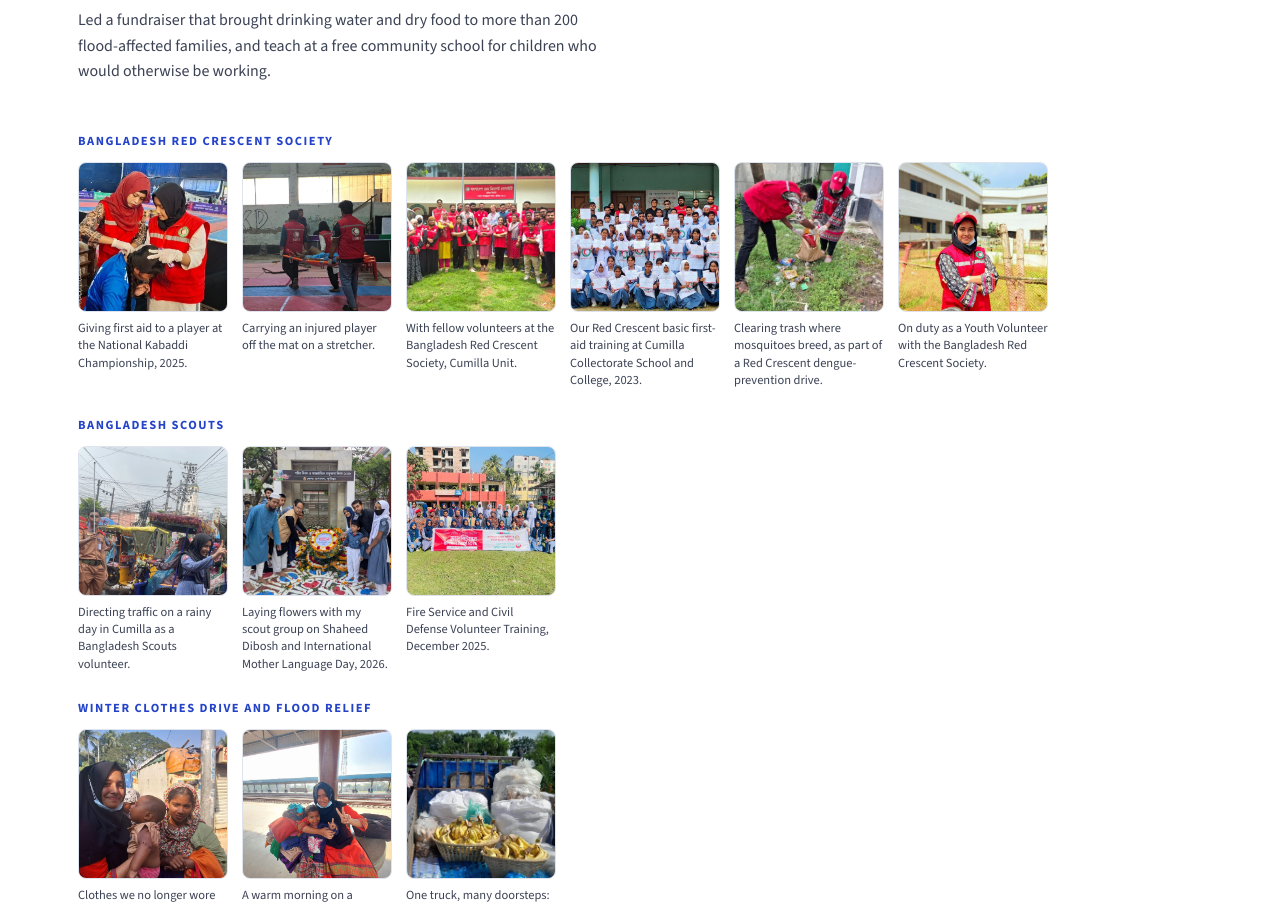
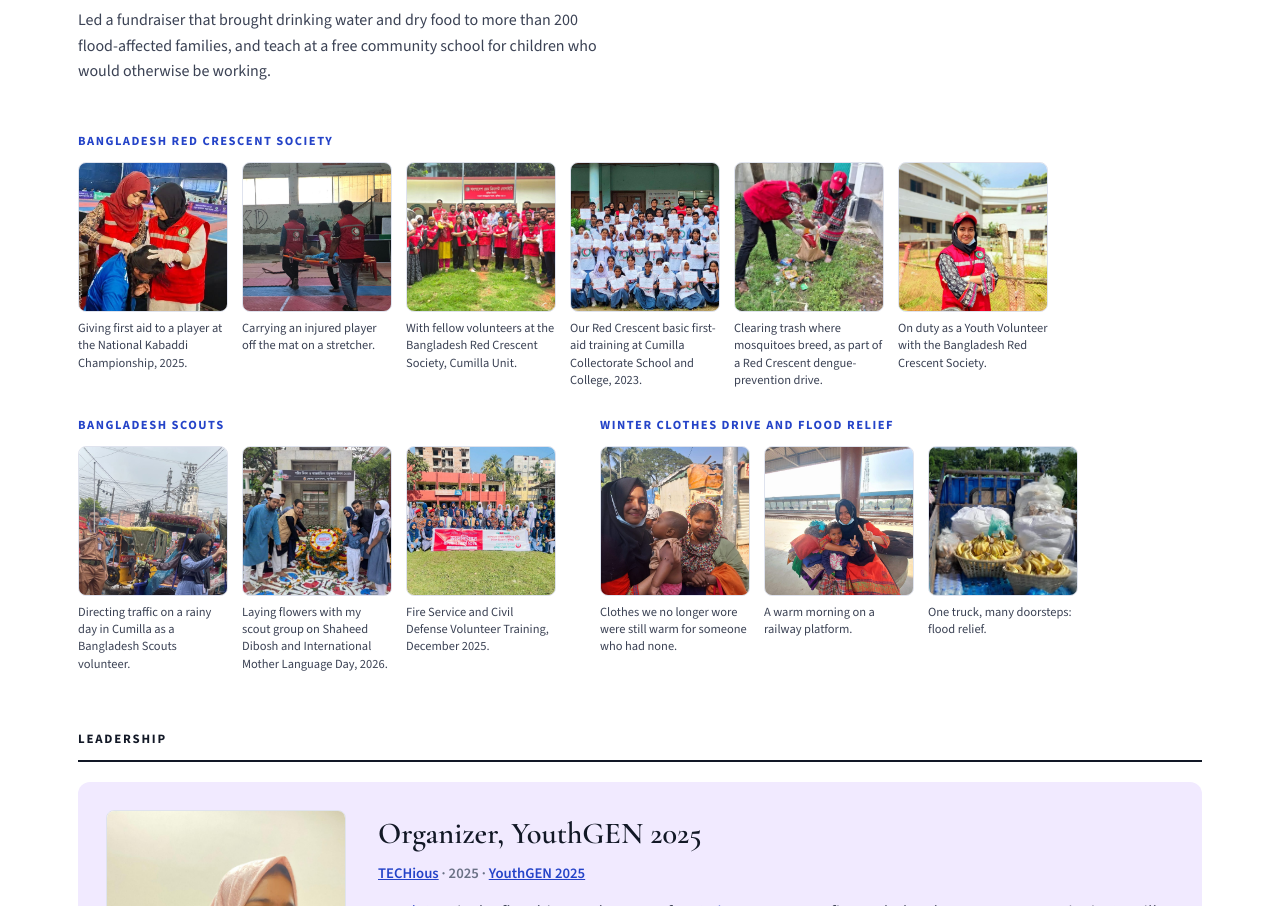
Before and after one commit to fatematujjohuratonni/tonni-portfolio, a plain HTML site: page index.html in a window 1280 px wide. Shown: the part 7001-7907 px from the top of the page. Drawn offline with nearby package versions, Linux system fonts and the light colour scheme.

Commit message:
Service: show Scouts and relief photo groups side by side
Co-Authored-By: Claude Opus 5.5 <noreply@anthropic.com>
Claude-Session: https://claude.ai/code/session_01Ja8CpTwkKHjqj9GyXGceqw

```diff
--- a/index.html
+++ b/index.html
@@ -141,6 +141,8 @@ section.sec.alt{background:var(--paper-2)}
 .thumbs.sm .thumb,.thumbs.sm .thumb .zoom{width:150px}
 .thumbs.sm .thumb .zoom{height:150px}
 .thumbs.sm .thumb figcaption,.thumbs.sm .thumb p{font-size:.78rem}
+.grps{display:flex;flex-wrap:wrap;column-gap:44px}
+.grp-col{flex:0 1 auto;min-width:0}
 .grp{margin:26px 0 10px;font-size:.78rem;font-weight:700;letter-spacing:.12em;text-transform:uppercase;color:var(--blue)}
 .thumb .zoom,.thumb video{width:190px;height:190px;border-radius:8px;overflow:hidden;background:#fff;border:1px solid var(--line)}
 .thumb .zoom img{width:100%;height:100%;object-fit:cover}
@@ -426,7 +428,7 @@ footer b{color:#fff;font-family:var(--serif);font-size:1.3rem;letter-spacing:.05
   var role = function(r){ return '<article class="roleitem"><h3>'+esc(r.title)+'</h3><p class="when">'+esc(r.dates)+'</p><p>'+fmt(r.text)+'</p></article>'; };
   h += '<section class="sec" id="service"><div class="wrap">'+head('04 · Community Service & Leadership','Community Service & Leadership',S.lead)
      + '<h3 class="sub">Community service</h3><div class="roles">'+S.volunteering.map(role).join('')+'</div>'
-     + (S.photoGroups||[{label:'',photos:S.photos||[]}]).map(function(g){return (g.label?'<p class="grp">'+esc(g.label)+'</p>':'')+'<div class="thumbs sm">'+g.photos.map(function(p){return thumb(p,'svc')}).join('')+'</div>';}).join('')
+     + '<div class="grps">'+(S.photoGroups||[{label:'',photos:S.photos||[]}]).map(function(g){return '<div class="grp-col">'+(g.label?'<p class="grp">'+esc(g.label)+'</p>':'')+'<div class="thumbs sm">'+g.photos.map(function(p){return thumb(p,'svc')}).join('')+'</div></div>';}).join('')+'</div>'
      + '<h3 class="sub">Leadership</h3>'
      + '<div class="feature">'+thumb({image:Y.image,caption:Y.caption,alt:Y.alt},'yg')+'<div><h3>'+esc(Y.title)+'</h3><p class="when">'+fmt(Y.meta)+'</p><p class="body">'+fmt(Y.text)+'</p></div></div>'
      + '<div class="roles">'+S.leadership.map(role).join('')+'</div>'
```
